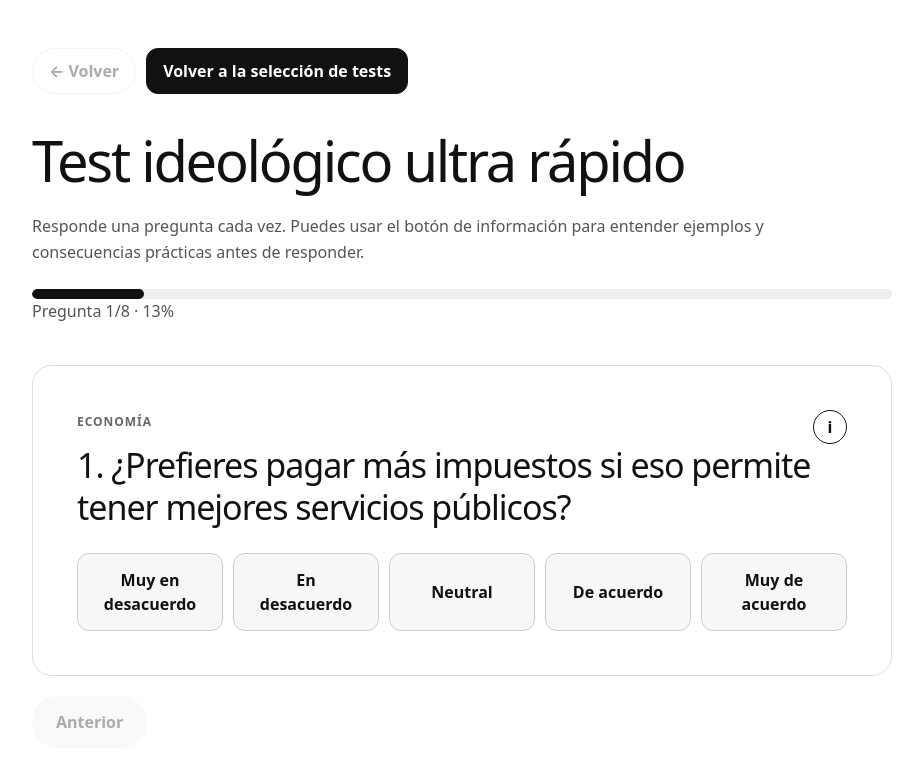
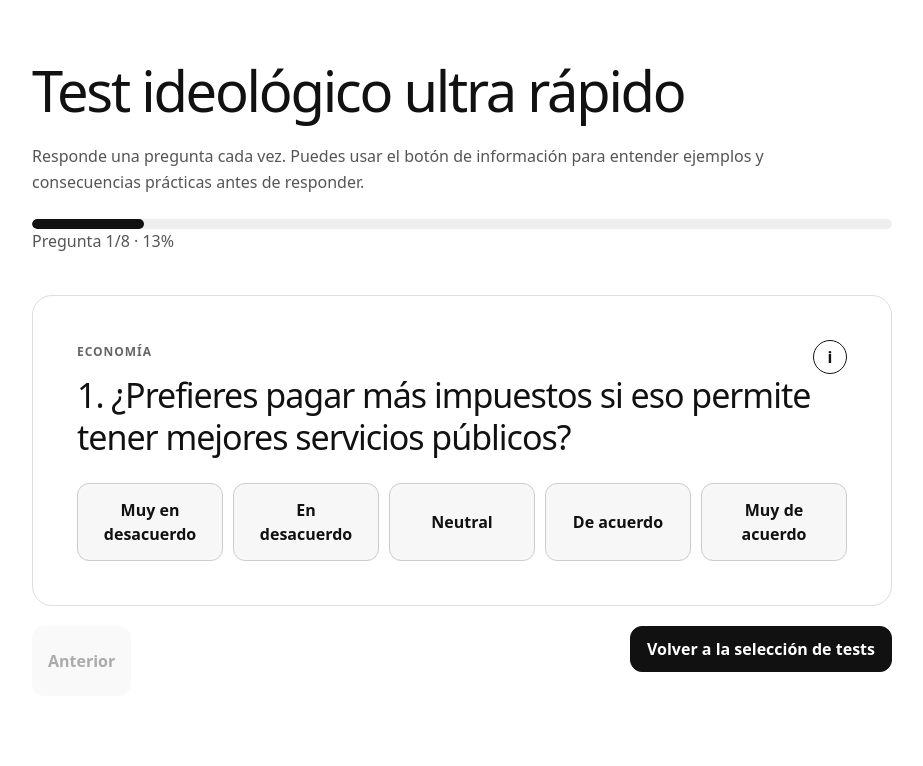
Before and after one commit to polcruzf/test-ideologico, a Next.js app: page /test-ideologico in a window 1280 px wide. Both pictures are taken after a click on the button 278 px from the left and 415 px from the top of the page. Shown: the top 766 px of the page, without its empty margins (178-1101 px from the left). Built offline with nearby package versions, Linux system fonts and the light colour scheme.

Commit message:
actualizacion

```diff
--- a/app/test-ideologico/page.tsx
+++ b/app/test-ideologico/page.tsx
@@ -829,24 +829,7 @@ export default function IdeologicalTestPage() {
   return (
     <main className="ideology-test">
       <header className="ideology-test__header">
-        <div className="question-header-actions">
-          <button
-            type="button"
-            className="back-button"
-            onClick={goToPreviousQuestion}
-            disabled={currentQuestionIndex === 0}
-          >
-            ← Volver
-          </button>
 
-          <button
-            type="button"
-            className="restart-button"
-            onClick={() => setConfirmationType("restart")}
-          >
-            Volver a la selección de tests
-          </button>
-        </div>
 
         <h1>{getTestTitle(testMode)}</h1>
 
@@ -934,7 +917,15 @@ export default function IdeologicalTestPage() {
           >
             Anterior
           </button>
-
+<div className="question-header-actions">
+          <button
+            type="button"
+            className="restart-button"
+            onClick={() => setConfirmationType("restart")}
+          >
+            Volver a la selección de tests
+          </button>
+        </div>
         </div>
       </section>
 
--- a/app/test-ideologico/test-ideologico.css
+++ b/app/test-ideologico/test-ideologico.css
@@ -258,9 +258,9 @@
 .primary-button,
 .secondary-button {
   margin-top: 0;
-  padding: 14px 24px;
+  padding: 10px 16px;
   border: none;
-  border-radius: 999px;
+  border-radius: 12px;
   font-weight: 800;
   cursor: pointer;
 }
@@ -1011,7 +1011,7 @@
 }
 
 .question-navigation {
-  justify-content: flex-start;
+  justify-content: space-between;
 }
 
 @media (max-width: 700px) {
```
